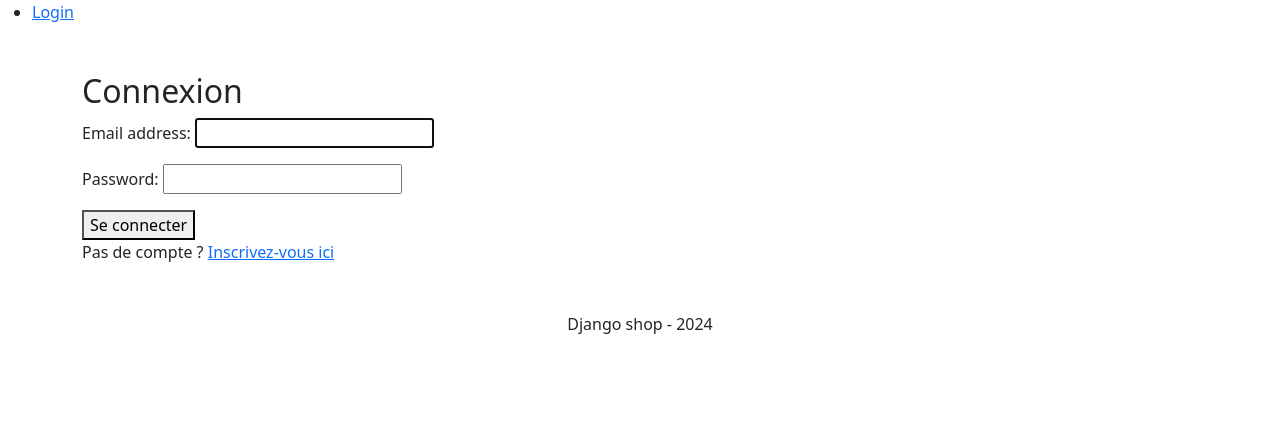
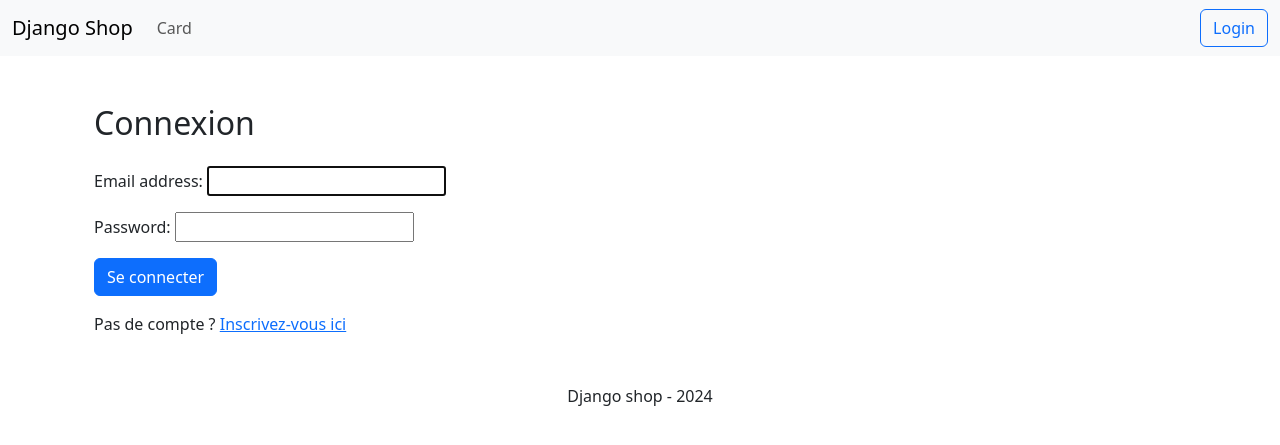
Before and after one commit to LiveCampus-project/projet_shop_django, a Django app: page /account/login/ in a window 1280 px wide. Shown: the top 445 px of the page. Run offline with Django 5.2, Linux system fonts and the light colour scheme.

Commit message:
bootstrap update

```diff
--- a/shop/views.py
+++ b/shop/views.py
@@ -1,4 +1,4 @@
-from django.shortcuts import render
+from django.shortcuts import render, get_object_or_404
 from .models import Articles, Categories
 
 # Create your views here.
@@ -20,4 +20,6 @@ def article_list(request):
     return render(request, 'shop/article_list.html', context)
 
 def article_detail(request, article_id):
-    return render(request, 'shop/article_detail.html', {'article_id': article_id})
+
+    article = get_object_or_404(Articles, id=article_id)
+    return render(request, 'shop/article_detail.html', {'article': article})
--- a/templates/base.html
+++ b/templates/base.html
@@ -7,19 +7,33 @@
     <link href="https://cdn.jsdelivr.net/npm/bootstrap@5.3.0/dist/css/bootstrap.min.css" rel="stylesheet">
   </head>
   <body>
-    <nav>
-      <ul>
+    <nav class="navbar navbar-expand-lg navbar-light bg-light">
+      <div class="container-fluid">
+        <a class="navbar-brand" href="{% url 'article_list' %}">Django Shop</a>
+        <button class="navbar-toggler" type="button" data-bs-toggle="collapse" data-bs-target="#navbarNav" aria-controls="navbarNav" aria-expanded="false" aria-label="Toggle navigation">
+          <span class="navbar-toggler-icon"></span>
+        </button>
+        <div class="collapse navbar-collapse" id="navbarNav">
+          <ul class="navbar-nav me-auto">
+            <li class="nav-item">
+              <a class="nav-link" href="#">Card</a>
+            </li>
+          </ul>
+          <ul class="navbar-nav ms-auto">
             {% if user.is_authenticated %}
-            <li>
-                <form method="post" action="{% url 'logout' %}">
+                <li class="nav-item">
+                    <form method="post" action="{% url 'logout' %}"  class="d-inline">
                         {% csrf_token %}
-                    <button type="submit">Logout</button>
+                        <button type="submit" class="btn btn-outline-danger">Logout</button>
                     </form>
                 </li>
             {% else %}
-            <li><a href="{% url 'login' %}">Login</a></li>
+                <li class="nav-item"><a class="btn btn-outline-primary" href="{% url 'login' %}">Login</a></li>
             {% endif %}
           </ul>
+        </div>
+      </div>
+
     </nav>
 
     <div class="container my-5">
--- a/templates/registration/login.html
+++ b/templates/registration/login.html
@@ -2,13 +2,14 @@
 {% block title %}Connexion{% endblock %}
 
 {% block content %}
-<h2>Connexion</h2>
-<form method="post">
-    {% csrf_token %}
-    {{ form.as_p }}
-    <button type="submit">Se connecter</button>
-</form>
+<div class="container mt-5">
+    <h2 class="mb-4">Connexion</h2>
+    <form method="post" class="form-group">
+        {% csrf_token %}
+        {{ form.as_p }}
+        <button type="submit" class="btn btn-primary">Se connecter</button>
+    </form>
 
-<p>Pas de compte ? <a href="{% url 'signup' %}">Inscrivez-vous ici</a></p>
-
+    <p class="mt-3">Pas de compte ? <a href="{% url 'signup' %}">Inscrivez-vous ici</a></p>
+</div>
 {% endblock %}
--- a/templates/shop/article_detail.html
+++ b/templates/shop/article_detail.html
@@ -4,10 +4,10 @@
 
 {% block content %}
     <h1 class="text-center mb-5">{{ article.nom }}</h1>
-    <p>Catégorie : {{ article.categorie.nom }}</p>
-    <p>Montant : {{ article.montant }}</p>
+    <p>Catégorie : {{ article.categorie_id.nom }}</p>
+    <p>Montant : {{ article.prix }} €</p>
     <p>{{ article.description }}</p>
 
-    <a href="#">Ajout</a> |
+    <a href="#">Ajouter au panier</a> |
 
 {% endblock %}
--- a/templates/shop/article_list.html
+++ b/templates/shop/article_list.html
@@ -13,7 +13,7 @@
                     <div class="card-body">
                         <h5 class="card-title">{{ article.nom }}</h5>
                         <p class="card-text">{{ article.description|truncatewords:20 }}</p>
-                        <h6 class="card-subtitle mb-2 text-muted">Price: ${{ article.price }}</h6>
+                        <h6 class="card-subtitle mb-2 text-muted">Prix: {{ article.prix }} €</h6>
                         <a href="{% url 'article_detail' article.id %}" class="btn btn-primary">Voir le détail</a>
                     </div>
                 </div>
```
Also changed, not shown: templates/registration/signup.html (+8 -7 lines). Lines whose indentation alone changed are shown as unchanged.
